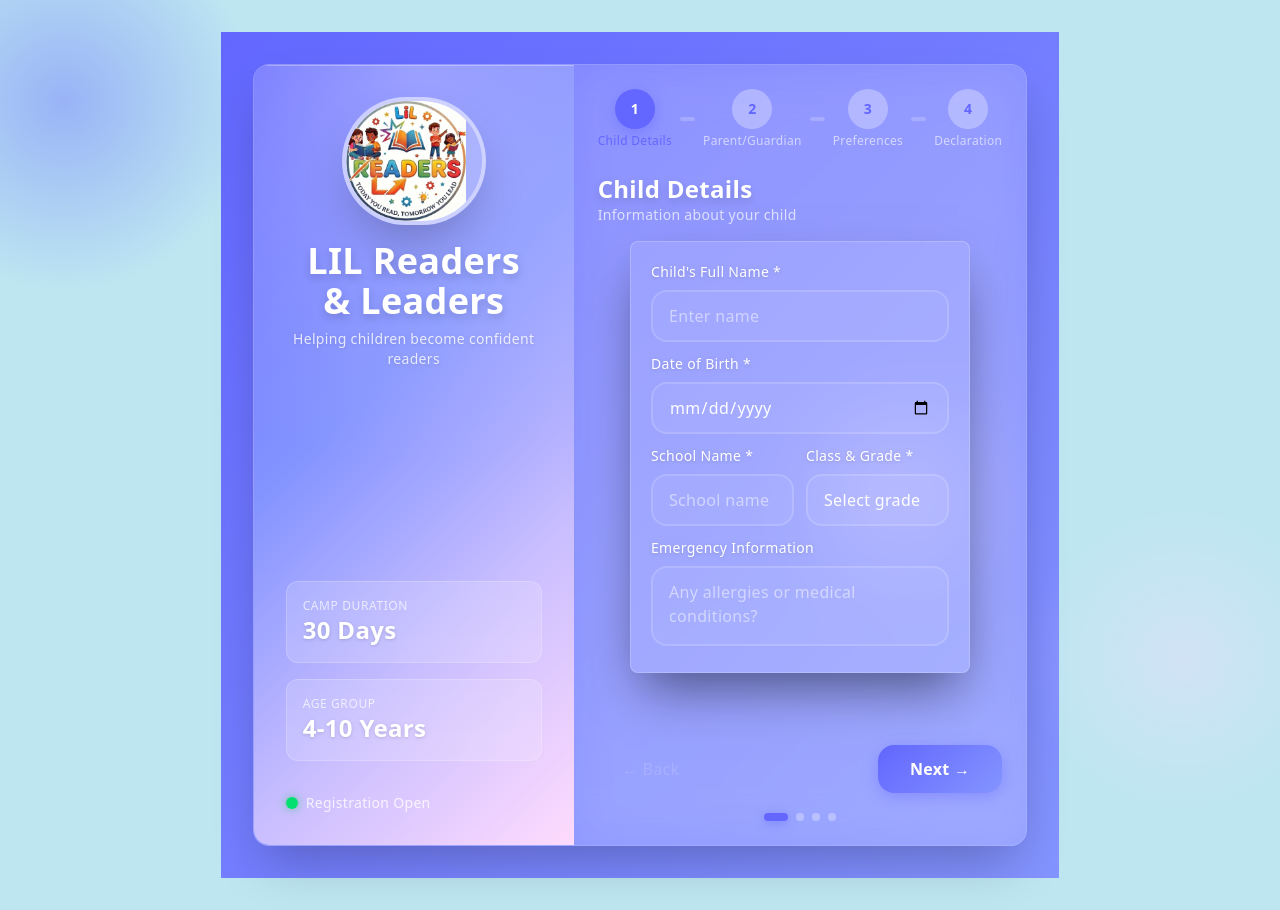
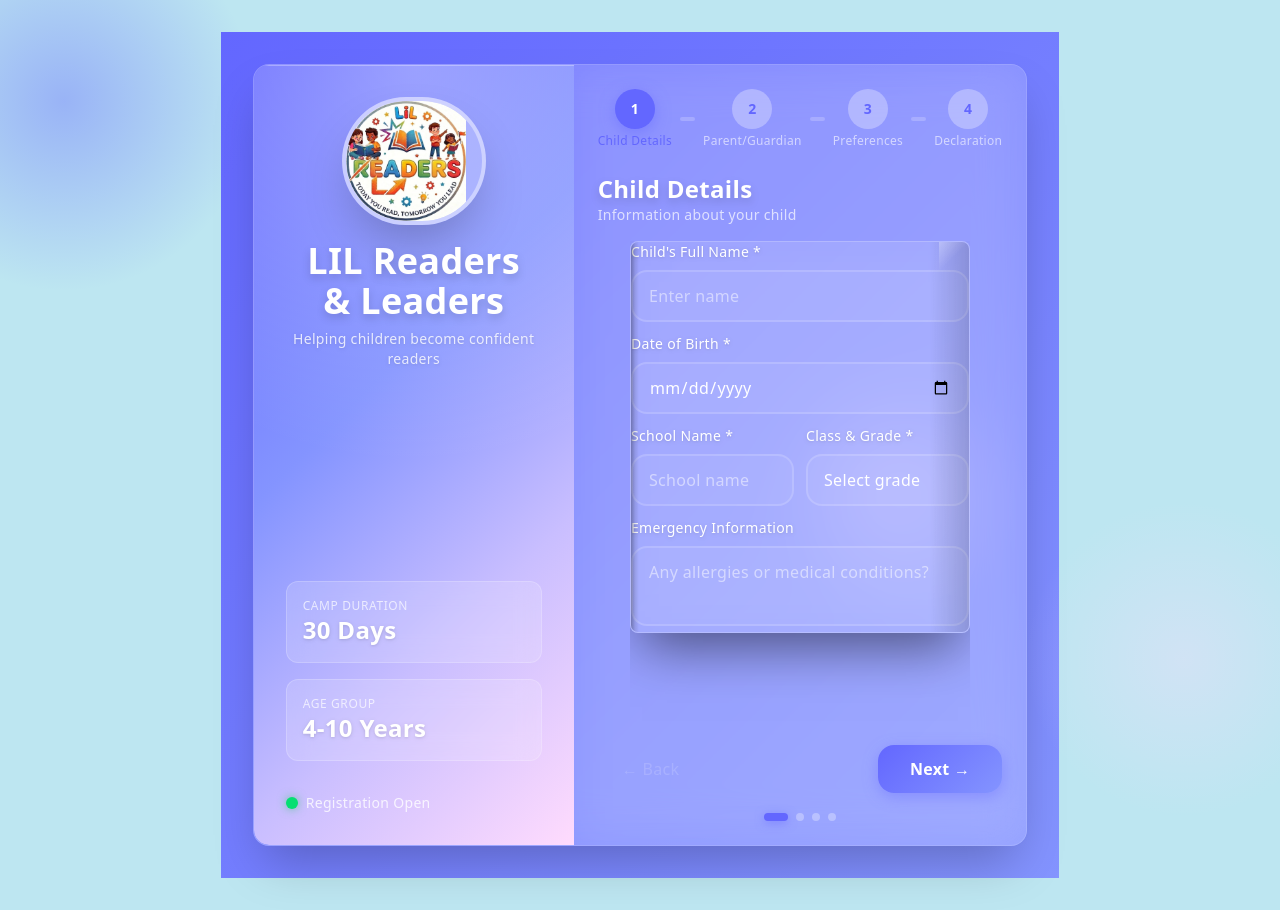
Before and after one commit to krishivs789/lilreaders, a Next.js app: page / in a window 1280 px wide. Built offline with nearby package versions, Linux system fonts and the light colour scheme.

Commit message:
Try different page flip animation with clip-path and spine effect

```diff
--- a/src/app/globals.css
+++ b/src/app/globals.css
@@ -459,17 +459,59 @@
   }
 }
 
-/* Book page container for 3D effect */
+/* Book page container */
 .book-page-container {
-  perspective: 2000px;
-  transform-style: preserve-3d;
+  perspective: 1500px;
   width: 340px;
   min-height: 480px;
+  position: relative;
 }
 
 .book-page-container .page-inner {
-  transform-style: preserve-3d;
+  position: relative;
   box-shadow:
-    0 25px 50px -12px rgba(0, 0, 0, 0.5),
-    -5px 0 15px rgba(0, 0, 0, 0.2);
+    0 20px 40px rgba(0, 0, 0, 0.4),
+    5px 0 15px rgba(0, 0, 0, 0.2),
+    inset 0 0 30px rgba(255, 255, 255, 0.05);
+  border-radius: 4px;
+  overflow: hidden;
 }
+
+/* Page curl effect */
+.book-page-container .page-inner::before {
+  content: '';
+  position: absolute;
+  top: 0;
+  right: 0;
+  width: 40px;
+  height: 100%;
+  background: linear-gradient(to left, rgba(0,0,0,0.15), transparent);
+  pointer-events: none;
+  z-index: 10;
+}
+
+.book-page-container .page-inner::after {
+  content: '';
+  position: absolute;
+  top: 0;
+  right: 0;
+  width: 30px;
+  height: 30px;
+  background: linear-gradient(135deg, rgba(255,255,255,0.3) 0%, transparent 50%);
+  pointer-events: none;
+  z-index: 11;
+}
+
+/* Spine effect on left side */
+.book-page-container .page-inner .book-spine {
+  position: absolute;
+  left: 0;
+  top: 0;
+  width: 8px;
+  height: 100%;
+  background: linear-gradient(to right,
+    rgba(0,0,0,0.3) 0%,
+    rgba(0,0,0,0.1) 50%,
+    transparent 100%);
+  z-index: 5;
+}
--- a/src/components/registration-form.tsx
+++ b/src/components/registration-form.tsx
@@ -42,24 +42,27 @@ const GRADES = ["Nursery", "LKG", "UKG", "1st Grade", "2nd Grade", "3rd Grade",
 
 const pageVariants = {
   enter: (direction: number) => ({
-    rotateY: 90,
-    scaleX: 0.85,
+    x: 0,
+    rotateY: 0,
+    scale: 1,
     opacity: 0,
-    filter: 'brightness(0.8)',
+    clipPath: 'polygon(0% 0%, 0% 0%, 0% 100%, 0% 100%)',
   }),
   center: {
+    x: 0,
     rotateY: 0,
-    scaleX: 1,
+    scale: 1,
     opacity: 1,
-    filter: 'brightness(1)',
-    transition: { duration: 0.8, ease: [0.25, 0.1, 0.25, 1] as const }
+    clipPath: 'polygon(0% 0%, 100% 0%, 100% 100%, 0% 100%)',
+    transition: { duration: 0.6, ease: [0.4, 0, 0.2, 1] as const }
   },
   exit: (direction: number) => ({
-    rotateY: -90,
-    scaleX: 0.85,
+    x: 0,
+    rotateY: 0,
+    scale: 1,
     opacity: 0,
-    filter: 'brightness(0.8)',
-    transition: { duration: 0.8, ease: [0.25, 0.1, 0.25, 1] as const }
+    clipPath: 'polygon(100% 0%, 100% 0%, 100% 100%, 100% 100%)',
+    transition: { duration: 0.6, ease: [0.4, 0, 0.2, 1] as const }
   })
 };
 
@@ -261,7 +264,7 @@ export default function RegistrationForm() {
               </div>
 
               <div className="flex justify-center">
-                <div className="book-page-container" style={{ perspective: '2000px', transformStyle: 'preserve-3d' }}>
+                <div className="book-page-container">
                   <AnimatePresence mode="wait" custom={direction}>
                     <motion.div
                       key={currentPage}
@@ -270,15 +273,15 @@ export default function RegistrationForm() {
                       initial="enter"
                       animate="center"
                       exit="exit"
-                      className="rounded-xl"
+                      className="page-wrapper"
                       style={{
-                        transformStyle: 'preserve-3d',
-                        transformOrigin: 'left center',
                         width: '340px',
                         minHeight: '480px',
+                        position: 'relative',
                       }}
                     >
-                      <div style={pageStyle} className="p-4 sm:p-5 page-inner">
+                      <div style={pageStyle} className="page-inner">
+                        <div className="book-spine" />
                         {currentPage === 0 && (
                           <div className="space-y-3">
                             <div>
```
